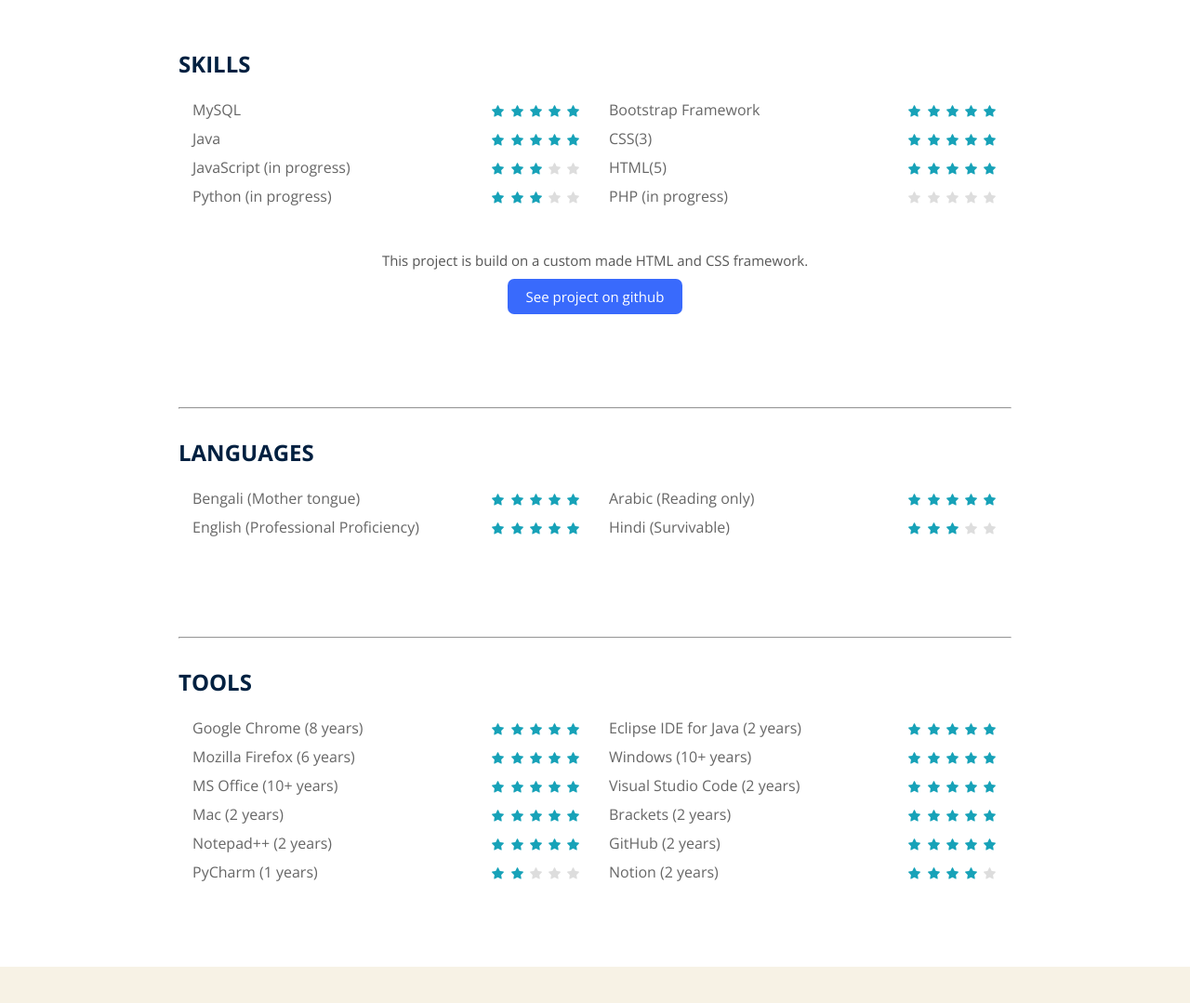
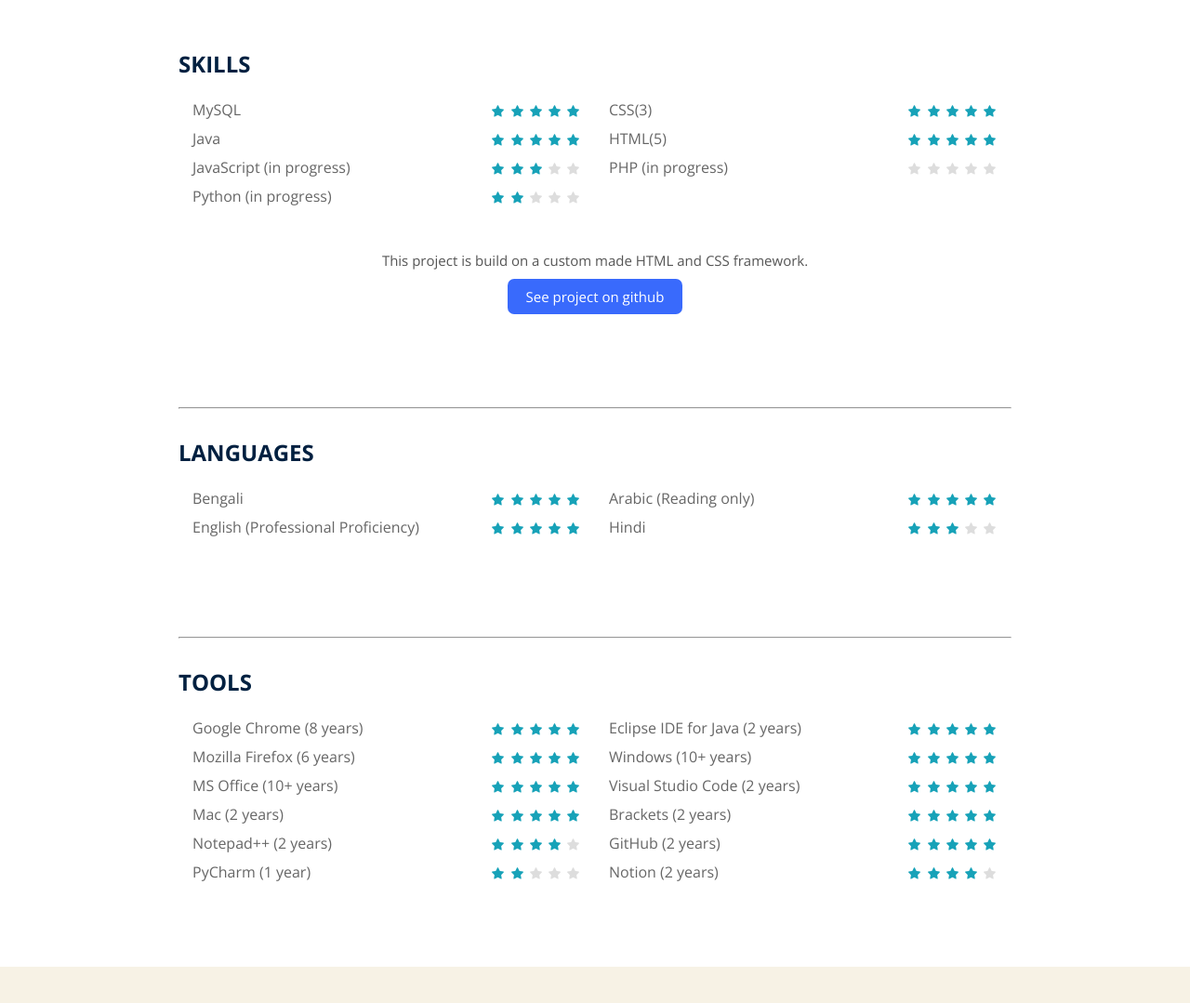
Before and after one commit to nuwasirarham/Personal-website, a plain HTML site: page index.html in a window 1280 px wide. Shown: the part 3236-4315 px from the top of the page at 93% size. Drawn offline with nearby package versions, Linux system fonts and the light colour scheme.

Commit message:
abilities update

```diff
--- a/index.html
+++ b/index.html
@@ -227,7 +227,7 @@
                                     <p>
                                         <i class="fas fa-star" id="skillULI_Star"></i>
                                         <i class="fas fa-star" id="skillULI_Star"></i>
-                                        <i class="fas fa-star" id="skillULI_Star"></i>
+                                        <i class="fas fa-star" id="skillULI_StarGray"></i>
                                         <i class="fas fa-star" id="skillULI_StarGray"></i>
                                         <i class="fas fa-star" id="skillULI_StarGray"></i>
                                     </p>
@@ -236,20 +236,6 @@
 
                         </div>
                         <div class="AbilitiesGroupItem">
-                            <ul>
-                                <li>
-                                    <p>Bootstrap Framework</p>
-                                </li>
-                                <li>
-                                    <p>
-                                        <i class="fas fa-star" id="skillULI_Star"></i>
-                                        <i class="fas fa-star" id="skillULI_Star"></i>
-                                        <i class="fas fa-star" id="skillULI_Star"></i>
-                                        <i class="fas fa-star" id="skillULI_Star"></i>
-                                        <i class="fas fa-star" id="skillULI_Star"></i>
-                                    </p>
-                                </li>
-                            </ul>
                             <ul>
                                 <li>
                                     <p>CSS(3)</p>
@@ -307,7 +293,7 @@
                         <div class="AbilitiesGroupItem">
                             <ul>
                                 <li>
-                                    <p>Bengali (Mother tongue)</p>
+                                    <p>Bengali </p>
                                 </li>
                                 <li>
                                     <p>
@@ -352,7 +338,7 @@
                             </ul>
                             <ul>
                                 <li>
-                                    <p>Hindi (Survivable)</p>
+                                    <p>Hindi </p>
                                 </li>
                                 <li>
                                     <p>
@@ -441,13 +427,13 @@
                                         <i class="fas fa-star" id="skillULI_Star"></i>
                                         <i class="fas fa-star" id="skillULI_Star"></i>
                                         <i class="fas fa-star" id="skillULI_Star"></i>
-                                        <i class="fas fa-star" id="skillULI_Star"></i>
+                                        <i class="fas fa-star" id="skillULI_StarGray"></i>
                                     </p>
                                 </li>
                             </ul>
                             <ul>
                                 <li>
-                                    <p>PyCharm (1 years)</p>
+                                    <p>PyCharm (1 year)</p>
                                 </li>
                                 <li>
                                     <p>
```
